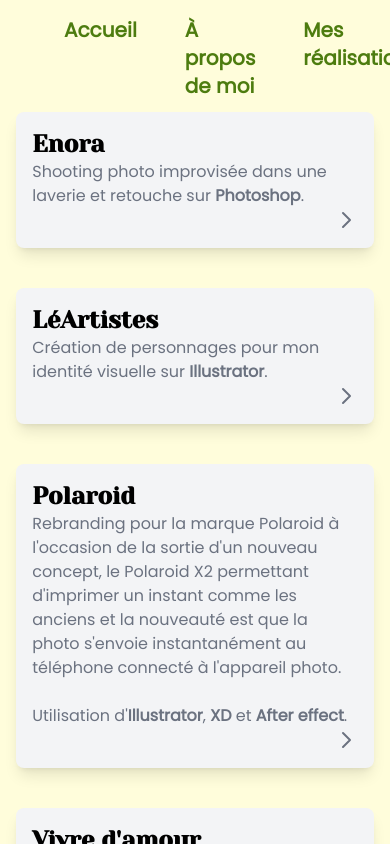
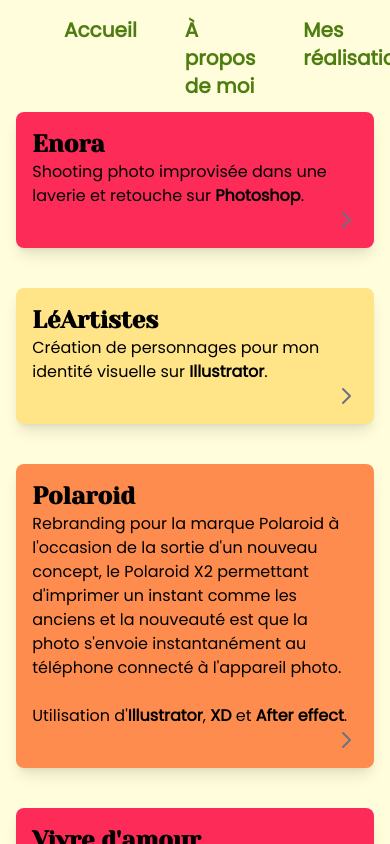
Before and after one commit to icepick4/portfolio-lea, a Vue app: page /travaux in a window 390 px wide. Built offline with nearby package versions, Linux system fonts and the light colour scheme; the HTML template or start-up script is replaced by a standard one.

Commit message:
adjusting responsive + many little changed

```diff
--- a/src/components/HomeComponent.vue
+++ b/src/components/HomeComponent.vue
@@ -48,11 +48,13 @@ export default defineComponent({
         <div
             class="flex flex-col items-center justify-center w-full text-white gap-10"
         >
-            <h1 class="text-4xl font-bold text-center">{{ title }}</h1>
+            <h1 class="text-5xl font-bold text-center leading-normal">
+                {{ title }}
+            </h1>
             <div v-if="link">
                 <RouterLink
                     :to="link"
-                    class="text-xl font-bold border-4 rounded-lg border-white p-2 mt-4 hover:bg-white hover:text-black transition-all duration-300"
+                    class="text-xl font-bold border-4 rounded-2xl border-white p-4 px-8 mt-4 hover:bg-white hover:text-black transition-all duration-300"
                 >
                     {{ linkText }}
                 </RouterLink>
--- a/src/components/SkillCard.vue
+++ b/src/components/SkillCard.vue
@@ -78,17 +78,6 @@ export default defineComponent({
 </template>
 
 <style scoped>
-.orange {
-    background-color: #ff8c4f;
-}
-
-.pink {
-    background-color: #fd2b58;
-}
-
-.yellow {
-    background-color: #ffe488;
-}
 .card-container {
     display: flex;
     justify-content: center;
--- a/src/components/projects/LeArtistes.vue
+++ b/src/components/projects/LeArtistes.vue
@@ -7,8 +7,10 @@ export default defineComponent({
 </script>
 
 <template>
-    <div class="grid grid-cols-4 grid-rows-2 gap-10 m-10">
-        <div class="grid grid-cols-3 gap-10 col-span-full">
+    <div
+        class="grid grid-cols-1 sm:grid-cols-2 lg:grid-cols-4 lg:grid-rows-2 gap-10 m-10"
+    >
+        <div class="grid grid-cols-1 sm:grid-cols-3 gap-10 col-span-full">
             <img
                 v-for="i in 3"
                 :key="i"
@@ -25,9 +27,9 @@ export default defineComponent({
             class="w-full h-full object-cover"
         />
     </div>
-    <h1 class="text-2xl">Idées de déclinaison des illustrations</h1>
+    <h1 class="text-2xl text-center">Idées de déclinaison des illustrations</h1>
     <div
-        class="grid grid-cols-3 grid-row gap-5 m-10 xl:grid-cols-7 md:grid-cols-5 sm:grid-cols-3"
+        class="grid grid-cols-1 grid-row gap-5 m-10 xl:grid-cols-7 md:grid-cols-4 sm:grid-cols-2"
     >
         <img
             v-for="i in 7"
--- a/src/style.css
+++ b/src/style.css
@@ -27,3 +27,27 @@ body {
 #app {
     height: 100%;
 }
+
+.orange {
+    background-color: #ff8c4f;
+}
+
+.orange:hover {
+    background-color: #ff8c4f;
+}
+
+.pink {
+    background-color: #fd2b58;
+}
+
+.pink:hover {
+    background-color: #fd2b58;
+}
+
+.yellow {
+    background-color: #ffe488;
+}
+
+.yellow:hover {
+    background-color: #ffe488;
+}
--- a/src/views/Home.vue
+++ b/src/views/Home.vue
@@ -49,12 +49,12 @@ export default defineComponent({
     <div class="flex flex-col items-end fixed top-10 right-10 w-1/12">
         <div
             v-for="i in 3"
-            class="w-full flex min-w-[150px] items-end justify-end p-6"
+            class="w-full flex min-w-[150px] items-end justify-end p-6 group hover:cursor-pointer"
             :key="i"
             @click="scrollTo(i)"
         >
             <div
-                class="w-1/3 h-[5px] rounded-sm"
+                class="w-1/3 h-[5px] rounded-sm group-hover:w-4/6 transition-all duration-500 ease-in-out"
                 :class="[activatedIndex(i) ? 'bg-black w-4/6' : 'bg-white']"
             ></div>
         </div>
--- a/src/views/Projects.vue
+++ b/src/views/Projects.vue
@@ -4,7 +4,17 @@ import { projects } from '../utils';
 export default defineComponent({
     name: 'Projects',
     setup() {
-        return { projects };
+        const colors = ['orange', 'pink', 'yellow'];
+        const randomizeColor = (id: number) => {
+            if (id % 3 === 0) {
+                return colors[0];
+            } else if (id % 3 === 1) {
+                return colors[1];
+            } else {
+                return colors[2];
+            }
+        };
+        return { projects, randomizeColor };
     }
 });
 </script>
@@ -22,18 +32,19 @@ export default defineComponent({
                     id: project.id
                 }
             }"
-            class="flex flex-col justify-between p-4 bg-gray-100 rounded-lg shadow-lg hover:shadow-xl transition duration-300 ease-in-out hover:-translate-y-2 place-self-center w-full h-full"
+            class="flex flex-col justify-between p-4 rounded-lg shadow-lg hover:shadow-xl transition duration-300 ease-in-out hover:-translate-y-2 place-self-center w-full h-full group hover:brightness-90"
+            :class="randomizeColor(project.id)"
         >
             <div>
                 <h1 class="text-2xl font-bold font-title">
                     {{ project.title }}
                 </h1>
-                <p class="text-gray-500" v-html="project.description"></p>
+                <p class="text-black" v-html="project.description"></p>
             </div>
             <div class="flex justify-end">
                 <svg
                     xmlns="http://www.w3.org/2000/svg"
-                    class="h-6 w-6 text-gray-500 hover:text-gray-700 transition duration-300 ease-in-out"
+                    class="h-6 w-6 text-gray-500 group-hover:text-gray-800 group-hover:scale-125 group-hover:rotate-90 transition duration-300 ease-in-out"
                     fill="none"
                     viewBox="0 0 24 24"
                     stroke="currentColor"
--- a/src/views/SingleProject.vue
+++ b/src/views/SingleProject.vue
@@ -30,7 +30,7 @@ export default defineComponent({
         />
         <RouterLink
             to="/travaux"
-            class="text-xl font-bold border-4 rounded-lg border-black p-2 mt-4 hover:bg-black hover:text-white transition-all duration-300 mb-16"
+            class="text-xl font-bold border-4 rounded-2xl border-black p-4 px-8 mt-4 hover:bg-black hover:text-white transition-all duration-300 mb-16"
         >
             Retour aux réalisations
         </RouterLink>
```
